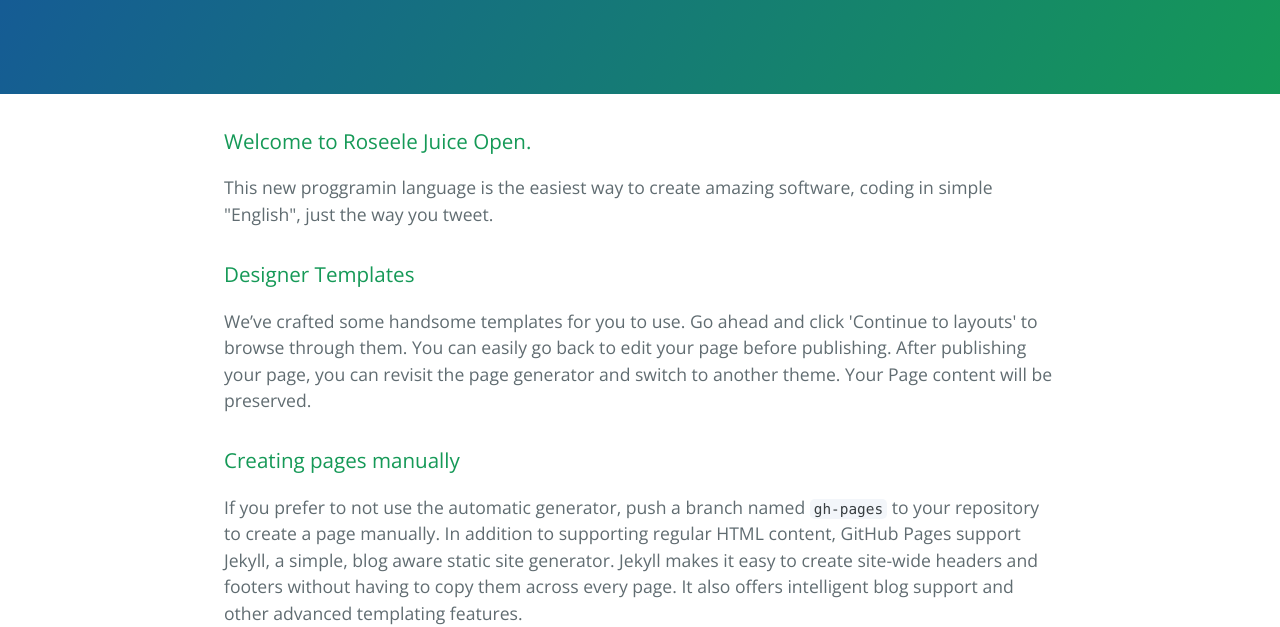
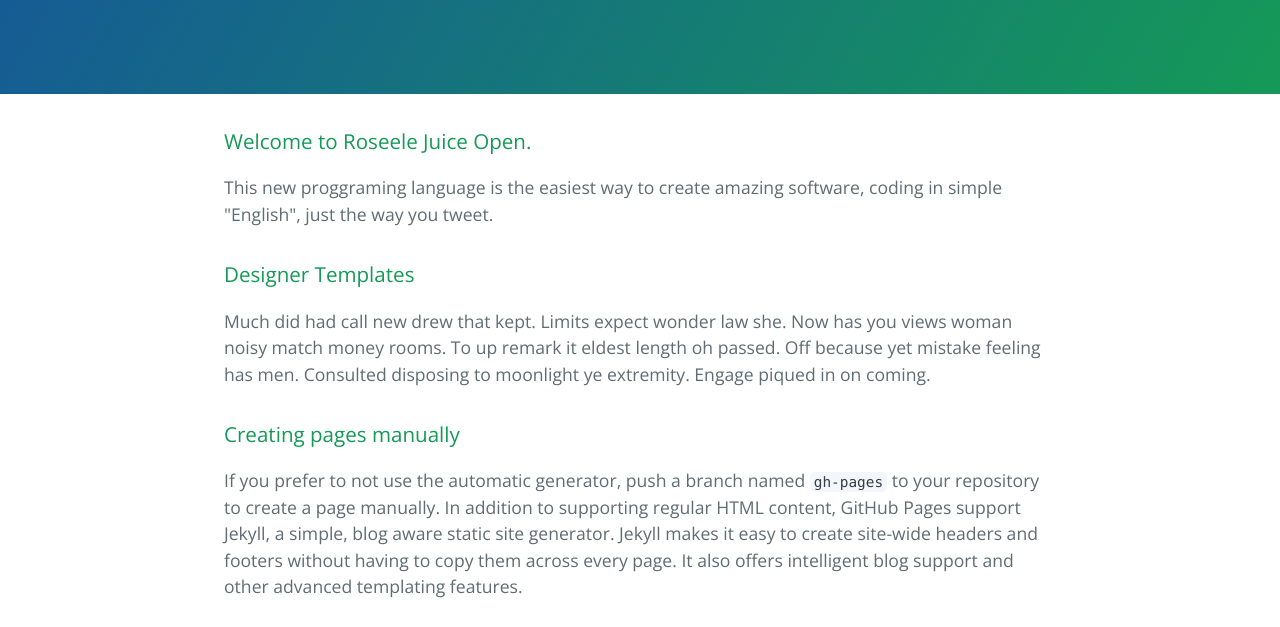
Before and after one commit to Roselle-Juice/Roselle-Juice.github.io, a plain HTML site: page index.html in a window 1280 px wide. Shown: the part 176-803 px from the top of the page. Drawn offline with nearby package versions, Linux system fonts and the light colour scheme.

Commit message:
Update index.html

```diff
--- a/index.html
+++ b/index.html
@@ -19,12 +19,12 @@
       <h3>
 <a id="welcome-to-github-pages" class="anchor" href="#welcome-to-github-pages" aria-hidden="true"><span class="octicon octicon-link"></span></a>Welcome to Roseele Juice Open.</h3>
 
-<p>This new proggramin language is the easiest way to create amazing software, coding in simple "English", just the way you tweet.</p>
+<p>This new proggraming language is the easiest way to create amazing software, coding in simple "English", just the way you tweet.</p>
 
 <h3>
 <a id="designer-templates" class="anchor" href="#designer-templates" aria-hidden="true"><span class="octicon octicon-link"></span></a>Designer Templates</h3>
 
-<p>We’ve crafted some handsome templates for you to use. Go ahead and click 'Continue to layouts' to browse through them. You can easily go back to edit your page before publishing. After publishing your page, you can revisit the page generator and switch to another theme. Your Page content will be preserved.</p>
+<p>Much did had call new drew that kept. Limits expect wonder law she. Now has you views woman noisy match money rooms. To up remark it eldest length oh passed. Off because yet mistake feeling has men. Consulted disposing to moonlight ye extremity. Engage piqued in on coming.</p>
 
 <h3>
 <a id="creating-pages-manually" class="anchor" href="#creating-pages-manually" aria-hidden="true"><span class="octicon octicon-link"></span></a>Creating pages manually</h3>
```
